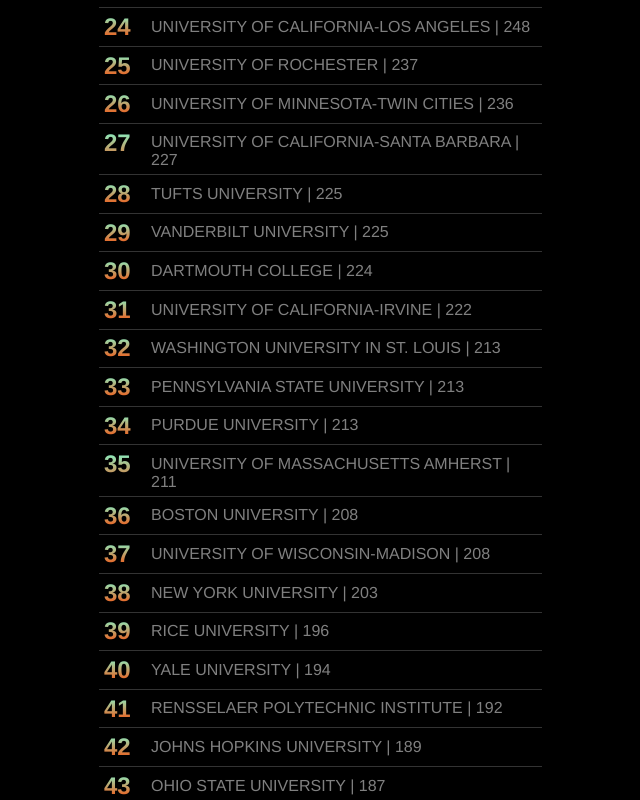
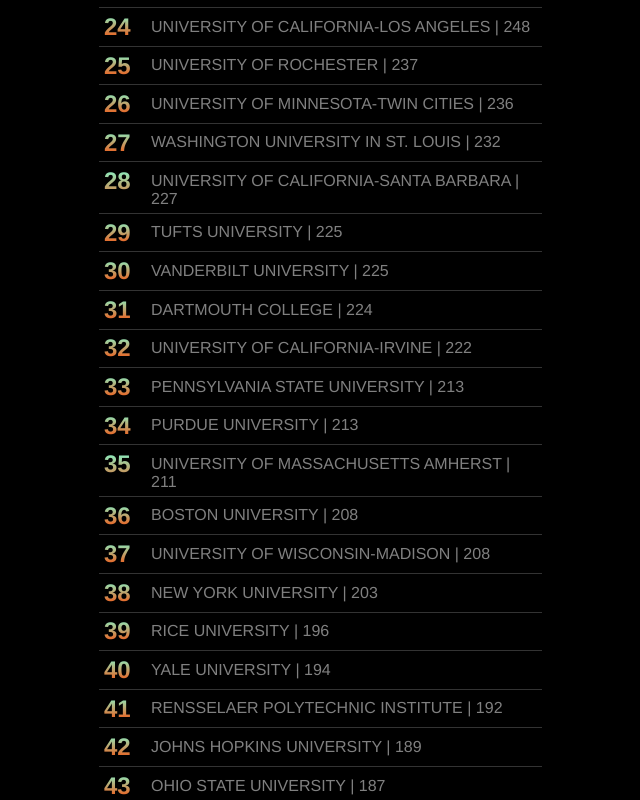
Before and after one commit to Sjviray814/college-scraper-website, a React (Create React App) app: page / in a window 1280 px wide. Shown: the part 1060-1860 px from the top of the page, without its empty margins (312-952 px from the left). Built offline with nearby package versions, Linux system fonts and the light colour scheme.

Commit message:
fixed washu

```diff
--- a/src/Searchbar/colleges.js
+++ b/src/Searchbar/colleges.js
@@ -27,12 +27,12 @@ const colleges = [
   { 'UNIVERSITY OF CALIFORNIA-LOS ANGELES': 248 },
   { 'UNIVERSITY OF ROCHESTER': 237 },
   { 'UNIVERSITY OF MINNESOTA-TWIN CITIES': 236 },
+  { 'WASHINGTON UNIVERSITY IN ST. LOUIS': 232 },
   { 'UNIVERSITY OF CALIFORNIA-SANTA BARBARA': 227 },
   { 'TUFTS UNIVERSITY': 225 },
   { 'VANDERBILT UNIVERSITY': 225 },
   { 'DARTMOUTH COLLEGE': 224 },
   { 'UNIVERSITY OF CALIFORNIA-IRVINE': 222 },
-  { 'WASHINGTON UNIVERSITY IN ST. LOUIS': 213 },
   { 'PENNSYLVANIA STATE UNIVERSITY': 213 },
   { 'PURDUE UNIVERSITY': 213 },
   { 'UNIVERSITY OF MASSACHUSETTS AMHERST': 211 },
@@ -162,7 +162,6 @@ const colleges = [
   { 'WENTWORTH INSTITUTE OF TECHNOLOGY': 22 },
   { 'OKLAHOMA STATE UNIVERSITY MAIN CAMPUS': 22 },
   { 'AUBURN UNIVERSITY': 21 },
-  { 'WASHINGTON UNIVERSITY IN SAINT LOUIS': 21 },
   { 'MICHIGAN TECHNOLOGICAL UNIVERSITY': 20 },
   { 'CITY UNIVERSITY OF NEW YORK GRAD. CENTER': 20 },
   { 'WASHINGTON STATE UNIVERSITY, PULLMAN': 20 },
```
